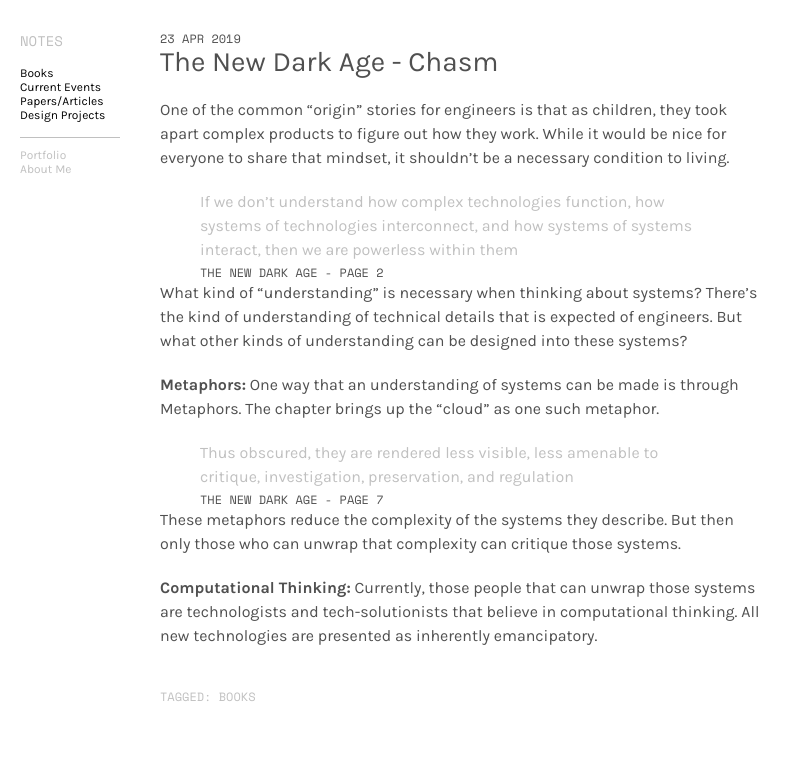
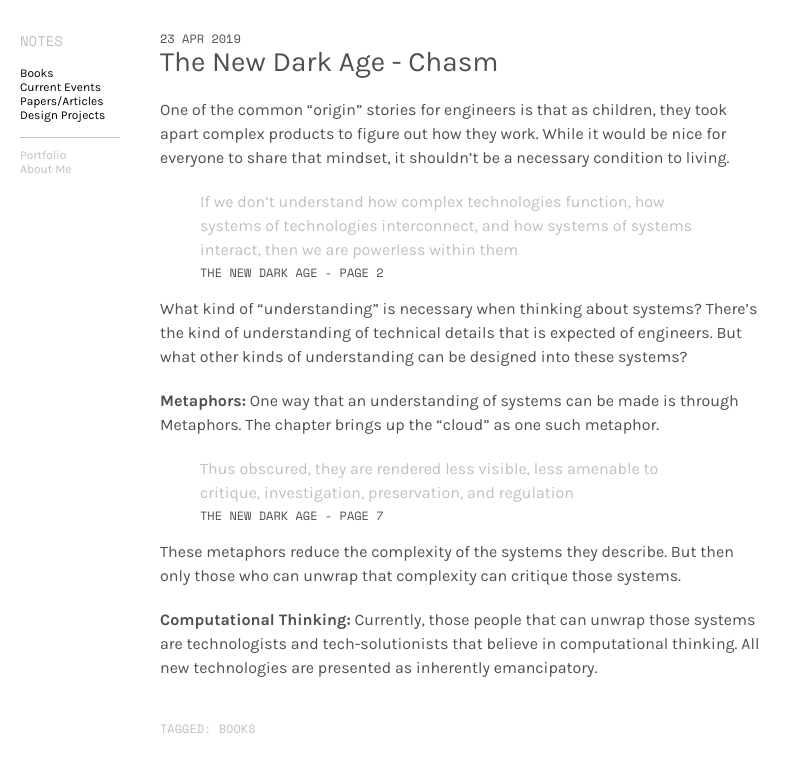
Before and after one commit to andoncemore/notes-blog, a Jekyll site: the page built from _posts/2019-04-23-newdarkage_chasm.md, in a window 1280 px wide. Shown: the top 772 px of the page, without its empty margins (0-801 px from the left). Built offline with Jekyll 4.4.1, drawn with Linux system fonts in a browser that asks for light colours.

Commit message:
New Post

```diff
--- a/_sass/main.scss
+++ b/_sass/main.scss
@@ -152,6 +152,7 @@ aside{
     }
     blockquote+h4{
         margin-left: 40px;
+        margin-bottom:16px;
     }
     hr{
         color: black;
```
